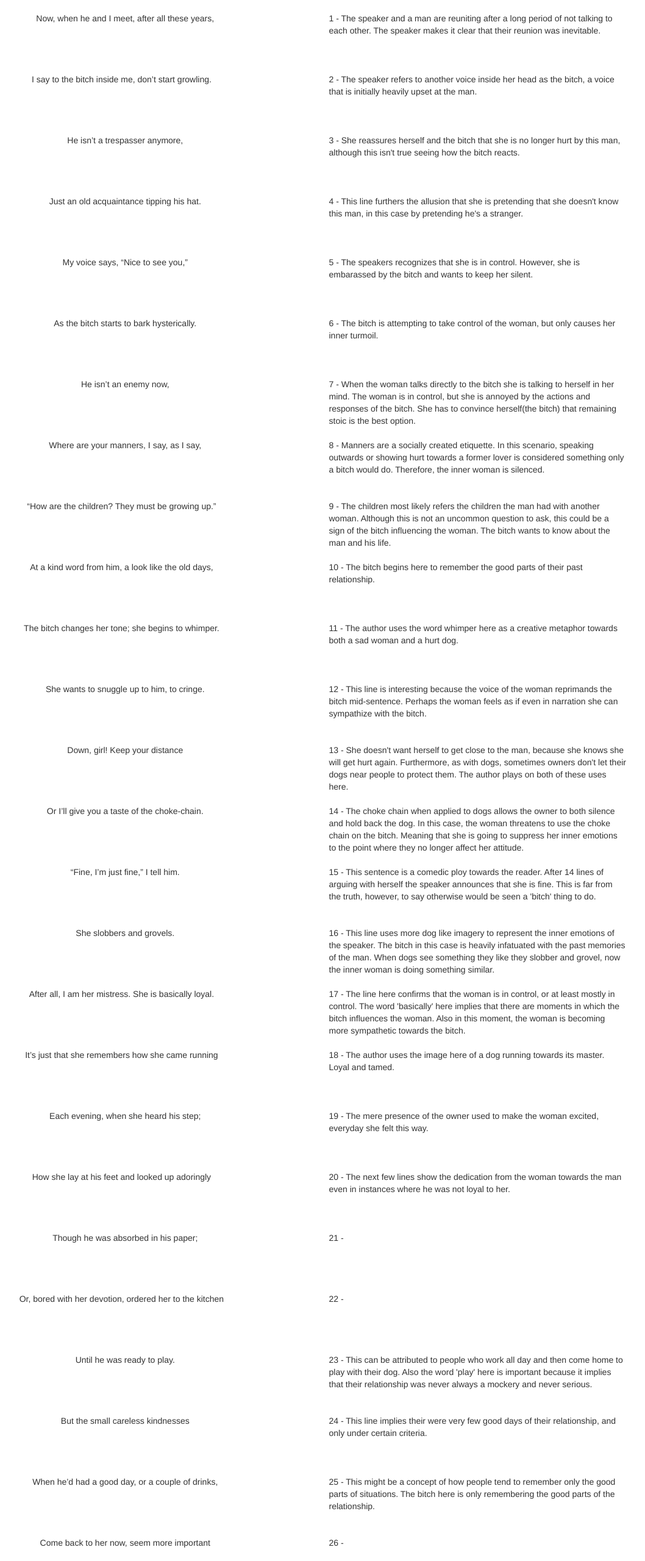
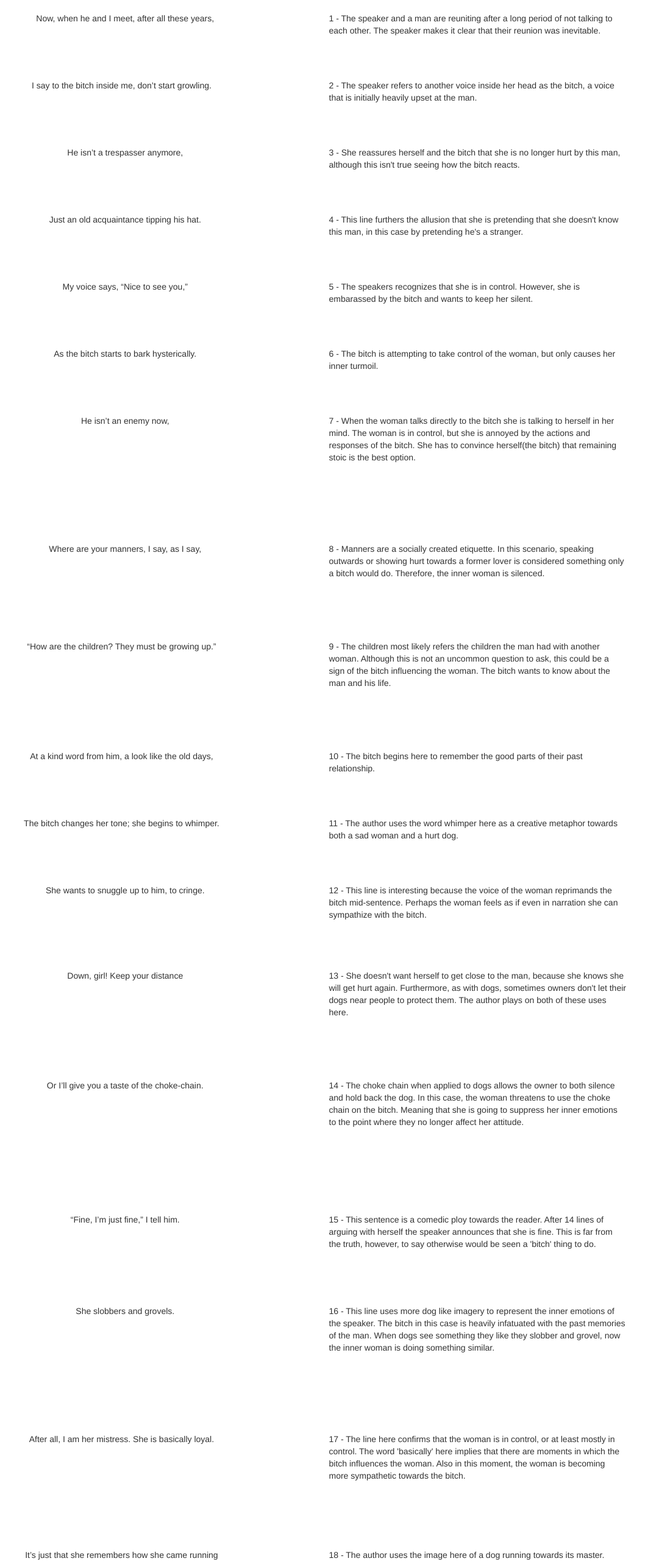
Before and after one commit to towicode/towicode.github.io, a website: page king/index.html in a window 1280 px wide. Shown: the part 160-2720 px from the top of the page at 61% size, without its empty margins (198-1256 px from the left). Drawn offline with nearby package versions, Linux system fonts and the light colour scheme.

Commit message:
he had one fix

```diff
--- a/king/index.html
+++ b/king/index.html
@@ -43,76 +43,76 @@
         <!-- Projects Row -->
         <div class="row">
             <div class="col-xs-7 portfolio-item">
-                <p style=" min-height:90px;text-align: center; padding-left: 1em;">Now, when he and I meet, after all these years,</p>
-                <p style=" min-height:90px;text-align: center; padding-left: 1em;">I say to the bitch inside me, don’t start growling. &nbsp;&nbsp;</p>
-                <p style=" min-height:90px;text-align: center; padding-left: 1em;">He isn’t a trespasser anymore,</p>
-                <p style=" min-height:90px;text-align: center; padding-left: 1em;">Just an old acquaintance tipping his hat.</p>
-                <p style=" min-height:90px;text-align: center; padding-left: 1em;">My voice says, “Nice to see you,”</p>
-                <p style=" min-height:90px;text-align: center; padding-left: 1em;">As the bitch starts to bark hysterically.</p>
-                <p style=" min-height:90px;text-align: center; padding-left: 1em;">He isn’t an enemy now,</p>
-                <p style=" min-height:90px;text-align: center; padding-left: 1em;">Where are your manners, I say, as I say,</p>
-                <p style=" min-height:90px;text-align: center; padding-left: 1em;">“How are the children? They must be growing up.” &nbsp;&nbsp;</p>
-                <p style=" min-height:90px;text-align: center; padding-left: 1em;">At a kind word from him, a look like the old days, &nbsp;&nbsp;</p>
-                <p style=" min-height:90px;text-align: center; padding-left: 1em;">The bitch changes her tone; she begins to whimper. &nbsp;&nbsp;</p>
-                <p style=" min-height:90px;text-align: center; padding-left: 1em;">She wants to snuggle up to him, to cringe.</p>
-                <p style=" min-height:90px;text-align: center; padding-left: 1em;">Down, girl! Keep your distance</p>
-                <p style=" min-height:90px;text-align: center; padding-left: 1em;">Or I’ll give you a taste of the choke-chain.</p>
-                <p style=" min-height:90px;text-align: center; padding-left: 1em;">“Fine, I’m just fine,” I tell him.</p>
-                <p style=" min-height:90px;text-align: center; padding-left: 1em;">She slobbers and grovels.</p>
-                <p style=" min-height:90px;text-align: center; padding-left: 1em;">After all, I am her mistress. She is basically loyal. &nbsp;&nbsp;</p>
-                <p style=" min-height:90px;text-align: center; padding-left: 1em;">It’s just that she remembers how she came running &nbsp;&nbsp;</p>
-                <p style=" min-height:90px;text-align: center; padding-left: 1em;">Each evening, when she heard his step;</p>
-                <p style=" min-height:90px;text-align: center; padding-left: 1em;">How she lay at his feet and looked up adoringly &nbsp;&nbsp;</p>
-                <p style=" min-height:90px;text-align: center; padding-left: 1em;">Though he was absorbed in his paper;</p>
-                <p style=" min-height:90px;text-align: center; padding-left: 1em;">Or, bored with her devotion, ordered her to the kitchen &nbsp;&nbsp;</p>
-                <p style=" min-height:90px;text-align: center; padding-left: 1em;">Until he was ready to play.</p>
-                <p style=" min-height:90px;text-align: center; padding-left: 1em;">But the small careless kindnesses</p>
-                <p style=" min-height:90px;text-align: center; padding-left: 1em;">When he’d had a good day, or a couple of drinks,</p>
-                <p style=" min-height:90px;text-align: center; padding-left: 1em;">Come back to her now, seem more important</p>
-                <p style=" min-height:90px;text-align: center; padding-left: 1em;">Than the casual cruelties, the ultimate dismissal.</p>
-                <p style=" min-height:90px;text-align: center; padding-left: 1em;">“It’s nice to know you are doing so well,” I say.</p>
-                <p style=" min-height:90px;text-align: center; padding-left: 1em;">He couldn’t have taken you with him;</p>
-                <p style=" min-height:90px;text-align: center; padding-left: 1em;">You were too demonstrative, too clumsy,</p>
-                <p style=" min-height:90px;text-align: center; padding-left: 1em;">Not like the well-groomed pets of his new friends. &nbsp;&nbsp;</p>
-                <p style=" min-height:90px;text-align: center; padding-left: 1em;">“Give my regards to your wife,” I say. You gag</p>
-                <p style=" min-height:90px;text-align: center; padding-left: 1em;">As I drag you off by the scruff,</p>
-                <p style=" min-height:90px;text-align: center; padding-left: 1em;">Saying, “Goodbye! Goodbye! Nice to have seen you again.”</p>
+                <p style=" min-height:100px;text-align: center; padding-left: 1em;">Now, when he and I meet, after all these years,</p>
+                <p style=" min-height:100px;text-align: center; padding-left: 1em;">I say to the bitch inside me, don’t start growling. &nbsp;&nbsp;</p>
+                <p style=" min-height:100px;text-align: center; padding-left: 1em;">He isn’t a trespasser anymore,</p>
+                <p style=" min-height:100px;text-align: center; padding-left: 1em;">Just an old acquaintance tipping his hat.</p>
+                <p style=" min-height:100px;text-align: center; padding-left: 1em;">My voice says, “Nice to see you,”</p>
+                <p style=" min-height:100px;text-align: center; padding-left: 1em;">As the bitch starts to bark hysterically.</p>
+                <p style=" min-height:200px;text-align: center; padding-left: 1em;">He isn’t an enemy now,</p>
+                <p style=" min-height:150px;text-align: center; padding-left: 1em;">Where are your manners, I say, as I say,</p>
+                <p style=" min-height:170px;text-align: center; padding-left: 1em;">“How are the children? They must be growing up.” &nbsp;&nbsp;</p>
+                <p style=" min-height:100px;text-align: center; padding-left: 1em;">At a kind word from him, a look like the old days, &nbsp;&nbsp;</p>
+                <p style=" min-height:100px;text-align: center; padding-left: 1em;">The bitch changes her tone; she begins to whimper. &nbsp;&nbsp;</p>
+                <p style=" min-height:130px;text-align: center; padding-left: 1em;">She wants to snuggle up to him, to cringe.</p>
+                <p style=" min-height:170px;text-align: center; padding-left: 1em;">Down, girl! Keep your distance</p>
+                <p style=" min-height:210px;text-align: center; padding-left: 1em;">Or I’ll give you a taste of the choke-chain.</p>
+                <p style=" min-height:140px;text-align: center; padding-left: 1em;">“Fine, I’m just fine,” I tell him.</p>
+                <p style=" min-height:200px;text-align: center; padding-left: 1em;">She slobbers and grovels.</p>
+                <p style=" min-height:180px;text-align: center; padding-left: 1em;">After all, I am her mistress. She is basically loyal. &nbsp;&nbsp;</p>
+                <p style=" min-height:100px;text-align: center; padding-left: 1em;">It’s just that she remembers how she came running &nbsp;&nbsp;</p>
+                <p style=" min-height:100px;text-align: center; padding-left: 1em;">Each evening, when she heard his step;</p>
+                <p style=" min-height:100px;text-align: center; padding-left: 1em;">How she lay at his feet and looked up adoringly &nbsp;&nbsp;</p>
+                <p style=" min-height:100px;text-align: center; padding-left: 1em;">Though he was absorbed in his paper;</p>
+                <p style=" min-height:100px;text-align: center; padding-left: 1em;">Or, bored with her devotion, ordered her to the kitchen &nbsp;&nbsp;</p>
+                <p style=" min-height:140px;text-align: center; padding-left: 1em;">Until he was ready to play.</p>
+                <p style=" min-height:100px;text-align: center; padding-left: 1em;">But the small careless kindnesses</p>
+                <p style=" min-height:100px;text-align: center; padding-left: 1em;">When he’d had a good day, or a couple of drinks,</p>
+                <p style=" min-height:100px;text-align: center; padding-left: 1em;">Come back to her now, seem more important</p>
+                <p style=" min-height:100px;text-align: center; padding-left: 1em;">Than the casual cruelties, the ultimate dismissal.</p>
+                <p style=" min-height:140px;text-align: center; padding-left: 1em;">“It’s nice to know you are doing so well,” I say.</p>
+                <p style=" min-height:140px;text-align: center; padding-left: 1em;">He couldn’t have taken you with him;</p>
+                <p style=" min-height:100px;text-align: center; padding-left: 1em;">You were too demonstrative, too clumsy,</p>
+                <p style=" min-height:140px;text-align: center; padding-left: 1em;">Not like the well-groomed pets of his new friends. &nbsp;&nbsp;</p>
+                <p style=" min-height:140px;text-align: center; padding-left: 1em;">“Give my regards to your wife,” I say. You gag</p>
+                <p style=" min-height:100px;text-align: center; padding-left: 1em;">As I drag you off by the scruff,</p>
+                <p style=" min-height:100px;text-align: center; padding-left: 1em;">Saying, “Goodbye! Goodbye! Nice to have seen you again.”</p>
             </div>
             <div class=" min-height: 50px;col-xs-5 portfolio-item">
-                <p style="min-height:90px;">1 - The speaker and a man are reuniting after a long period of not talking to each other. The speaker makes it clear that their reunion was inevitable.</p>
-                <p style="min-height:90px;">2 - The speaker refers to another voice inside her head as the bitch, a voice that is initially heavily upset at the man.</p>
-                <p style="min-height:90px;">3 - She reassures herself and the bitch that she is no longer hurt by this man, although this isn't true seeing how the bitch reacts.</p>
-                <p style="min-height:90px;">4 - This line furthers the allusion that she is pretending that she doesn't know this man, in this case by pretending he's a stranger.</p>
-                <p style="min-height:90px;">5 - The speakers recognizes that she is in control. However, she is embarassed by the bitch and wants to keep her silent.</p>
-                <p style="min-height:90px;">6 - The bitch is attempting to take control of the woman, but only causes her inner turmoil.</p>
-                <p style="min-height:90px;">7 - When the woman talks directly to the bitch she is talking to herself in her mind. The woman is in control, but she is annoyed by the actions and responses of the bitch. She has to convince herself(the bitch) that remaining stoic is the best option.</p>
-                <p style="min-height:90px;">8 - Manners are a socially created etiquette. In this scenario, speaking outwards or showing hurt towards a former lover is considered something only a bitch would do. Therefore, the inner woman is silenced.</p>
-                <p style="min-height:90px;">9 - The children most likely refers the children the man had with another woman. Although this is not an uncommon question to ask, this could be a sign of the bitch influencing the woman. The bitch wants to know about the man and his life.</p>
-                <p style="min-height:90px;">10 - The bitch begins here to remember the good parts of their past relationship.</p>
-                <p style="min-height:90px;">11 - The author uses the word whimper here as a creative metaphor towards both a sad woman and a hurt dog.</p>
-                <p style="min-height:90px;">12 - This line is interesting because the voice of the woman reprimands the bitch mid-sentence. Perhaps the woman feels as if even in narration she can sympathize with the bitch.</p>
-                <p style="min-height:90px;">13 - She doesn't want herself to get close to the man, because she knows she will get hurt again. Furthermore, as with dogs, sometimes owners don't let their dogs near people to protect them. The author plays on both of these uses here. </p>
-                <p style="min-height:90px;">14 - The choke chain when applied to dogs allows the owner to both silence and hold back the dog. In this case, the woman threatens to use the choke chain on the bitch. Meaning that she is going to suppress her inner emotions to the point where they no longer affect her attitude.</p>
-                <p style="min-height:90px;">15 - This sentence is a comedic ploy towards the reader. After 14 lines of arguing with herself the speaker announces that she is fine. This is far from the truth, however, to say otherwise would be seen a 'bitch' thing to do.</p>
-                <p style="min-height:90px;">16 - This line uses more dog like imagery to represent the inner emotions of the speaker. The bitch in this case is heavily infatuated with the past memories of the man. When dogs see something they like they slobber and grovel, now the inner woman is doing something similar.</p>
-                <p style="min-height:90px;">17 - The line here confirms that the woman is in control, or at least mostly in control. The word 'basically' here implies that there are moments in which the bitch influences the woman. Also in this moment, the woman is becoming more sympathetic towards the bitch.</p>
-                <p style="min-height:90px;">18 - The author uses the image here of a dog running towards its master. Loyal and tamed.</p>
-                <p style="min-height:90px;">19 - The mere presence of the owner used to make the woman excited, everyday she felt this way.</p>
-                <p style="min-height:90px;">20 - The next few lines show the dedication from the woman towards the man even in instances where he was not loyal to her.</p>
-                <p style="min-height:90px;">21 - </p>
-                <p style="min-height:90px;">22 - </p>
-                <p style="min-height:90px;">23 - This can be attributed to people who work all day and then come home to play with their dog. Also the word 'play' here is important because it implies that their relationship was never always a mockery and never serious.</p>
-                <p style="min-height:90px;">24 - This line implies their were very few good days of their relationship, and only under certain criteria.</p>
-                <p style="min-height:90px;">25 - This might be a concept of how people tend to remember only the good parts of situations. The bitch here is only remembering the good parts of the relationship.</p>
-                <p style="min-height:90px;">26 - </p>
-                <p style="min-height:90px;">27 - The woman is not fooled however by the past memories. She is all too aware of the cruel breakup that she had with the man</p>
-                <p style="min-height:90px;">28 - This line is intentionally written empty. The woman here is only saying things that have no real weight to them. The woman is trying her hardest to end the conversation as soon as possible while still being polite.</p>
-                <p style="min-height:90px;">29 - The woman blames the bitch, her emotional side, for the man leaving her. She holds regrets towards the situation. Even though the man never paid attention to her in the relationship, she still blames herself.</p>
-                <p style="min-height:90px;">30 - The woman equates herself as inferior to the man, and his new wife.</p>
-                <p style="min-height:90px;">31 - The speaker quickly and efficiently ends the conversation. The bitch would never have a chance to speak or talk to the man.</p>
-                <p style="min-height:90px;">32 - The tense of the bitch here turns to second person, as well on line 30. This might imply that the Woman is directly addressing the bitch, and is no longer a speaker in the poem. This showcases the internal struggle that the two have.</p>
-                <p style="min-height:90px;">33 - A final symbolism towards the bitch actually being a dog. The scruff is the extra fur on a dog's neck.</p>
-                <p style="min-height:90px;">34 - The poem ends sadly, there is no resolution for the woman or the bitch. Both characters end up unfulfilled and still at battle with each other. </p>
+                <p style="min-height:100px;">1 - The speaker and a man are reuniting after a long period of not talking to each other. The speaker makes it clear that their reunion was inevitable.</p>
+                <p style="min-height:100px;">2 - The speaker refers to another voice inside her head as the bitch, a voice that is initially heavily upset at the man.</p>
+                <p style="min-height:100px;">3 - She reassures herself and the bitch that she is no longer hurt by this man, although this isn't true seeing how the bitch reacts.</p>
+                <p style="min-height:100px;">4 - This line furthers the allusion that she is pretending that she doesn't know this man, in this case by pretending he's a stranger.</p>
+                <p style="min-height:100px;">5 - The speakers recognizes that she is in control. However, she is embarassed by the bitch and wants to keep her silent.</p>
+                <p style="min-height:100px;">6 - The bitch is attempting to take control of the woman, but only causes her inner turmoil.</p>
+                <p style="min-height:200px;">7 - When the woman talks directly to the bitch she is talking to herself in her mind. The woman is in control, but she is annoyed by the actions and responses of the bitch. She has to convince herself(the bitch) that remaining stoic is the best option.</p>
+                <p style="min-height:150px;">8 - Manners are a socially created etiquette. In this scenario, speaking outwards or showing hurt towards a former lover is considered something only a bitch would do. Therefore, the inner woman is silenced.</p>
+                <p style="min-height:170px;">9 - The children most likely refers the children the man had with another woman. Although this is not an uncommon question to ask, this could be a sign of the bitch influencing the woman. The bitch wants to know about the man and his life.</p>
+                <p style="min-height:100px;">10 - The bitch begins here to remember the good parts of their past relationship.</p>
+                <p style="min-height:100px;">11 - The author uses the word whimper here as a creative metaphor towards both a sad woman and a hurt dog.</p>
+                <p style="min-height:130px;">12 - This line is interesting because the voice of the woman reprimands the bitch mid-sentence. Perhaps the woman feels as if even in narration she can sympathize with the bitch.</p>
+                <p style="min-height:170px;">13 - She doesn't want herself to get close to the man, because she knows she will get hurt again. Furthermore, as with dogs, sometimes owners don't let their dogs near people to protect them. The author plays on both of these uses here. </p>
+                <p style="min-height:210px;">14 - The choke chain when applied to dogs allows the owner to both silence and hold back the dog. In this case, the woman threatens to use the choke chain on the bitch. Meaning that she is going to suppress her inner emotions to the point where they no longer affect her attitude.</p>
+                <p style="min-height:140px;">15 - This sentence is a comedic ploy towards the reader. After 14 lines of arguing with herself the speaker announces that she is fine. This is far from the truth, however, to say otherwise would be seen a 'bitch' thing to do.</p>
+                <p style="min-height:200px;">16 - This line uses more dog like imagery to represent the inner emotions of the speaker. The bitch in this case is heavily infatuated with the past memories of the man. When dogs see something they like they slobber and grovel, now the inner woman is doing something similar.</p>
+                <p style="min-height:180px;">17 - The line here confirms that the woman is in control, or at least mostly in control. The word 'basically' here implies that there are moments in which the bitch influences the woman. Also in this moment, the woman is becoming more sympathetic towards the bitch.</p>
+                <p style="min-height:100px;">18 - The author uses the image here of a dog running towards its master. Loyal and tamed.</p>
+                <p style="min-height:100px;">19 - The mere presence of the owner used to make the woman excited, everyday she felt this way.</p>
+                <p style="min-height:100px;">20 - The next few lines show the dedication from the woman towards the man even in instances where he was not loyal to her.</p>
+                <p style="min-height:100px;">21 - </p>
+                <p style="min-height:100px;">22 - </p>
+                <p style="min-height:140px;">23 - This can be attributed to people who work all day and then come home to play with their dog. Also the word 'play' here is important because it implies that their relationship was never always a mockery and never serious.</p>
+                <p style="min-height:100px;">24 - This line implies their were very few good days of their relationship, and only under certain criteria.</p>
+                <p style="min-height:100px;">25 - This might be a concept of how people tend to remember only the good parts of situations. The bitch here is only remembering the good parts of the relationship.</p>
+                <p style="min-height:100px;">26 - </p>
+                <p style="min-height:100px;">27 - The woman is not fooled however by the past memories. She is all too aware of the cruel breakup that she had with the man</p>
+                <p style="min-height:140px;">28 - This line is intentionally written empty. The woman here is only saying things that have no real weight to them. The woman is trying her hardest to end the conversation as soon as possible while still being polite.</p>
+                <p style="min-height:140px;">29 - The woman blames the bitch, her emotional side, for the man leaving her. She holds regrets towards the situation. Even though the man never paid attention to her in the relationship, she still blames herself.</p>
+                <p style="min-height:100px;">30 - The woman equates herself as inferior to the man, and his new wife.</p>
+                <p style="min-height:140px;">31 - The speaker quickly and efficiently ends the conversation. The bitch would never have a chance to speak or talk to the man.</p>
+                <p style="min-height:140px;">32 - The tense of the bitch here turns to second person, as well on line 30. This might imply that the Woman is directly addressing the bitch, and is no longer a speaker in the poem. This showcases the internal struggle that the two have.</p>
+                <p style="min-height:100px;">33 - A final symbolism towards the bitch actually being a dog. The scruff is the extra fur on a dog's neck.</p>
+                <p style="min-height:100px;">34 - The poem ends sadly, there is no resolution for the woman or the bitch. Both characters end up unfulfilled and still at battle with each other. </p>
             </div>
         </div>
         <!-- /.row -->
```
